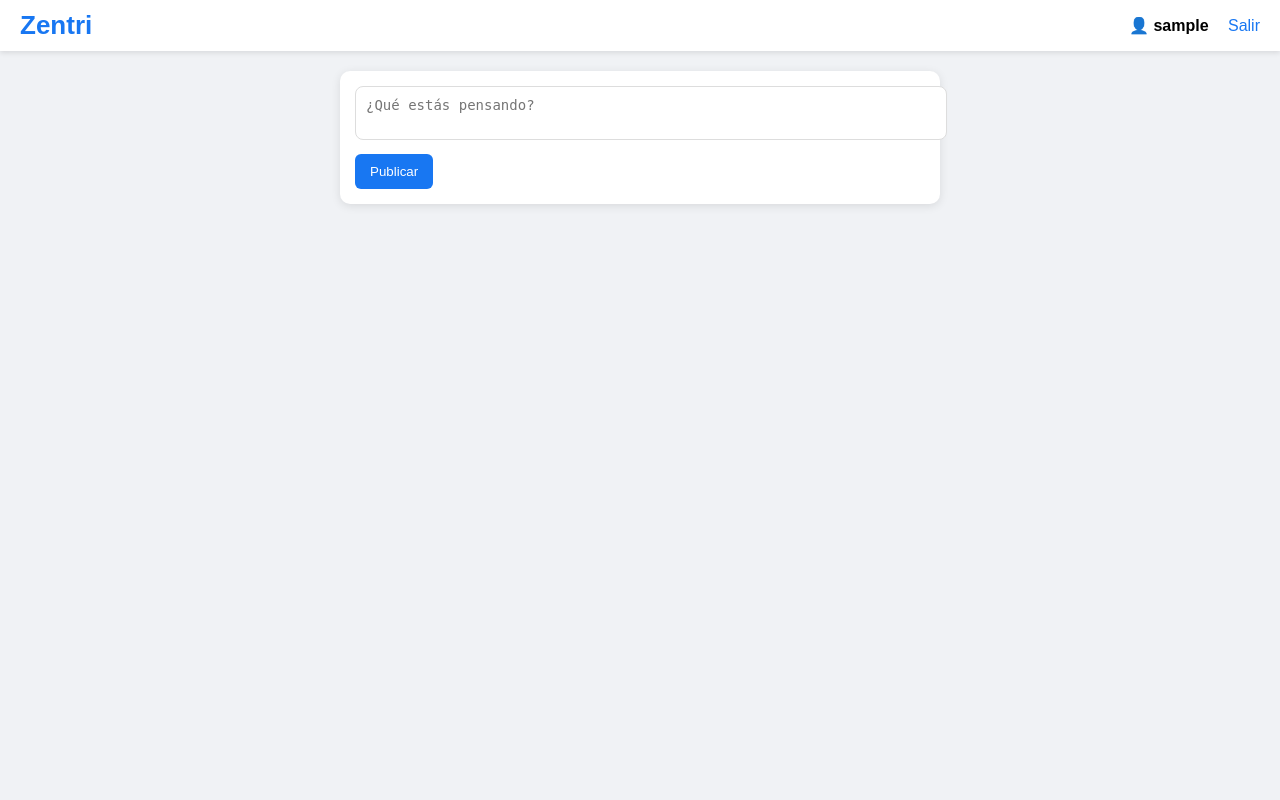
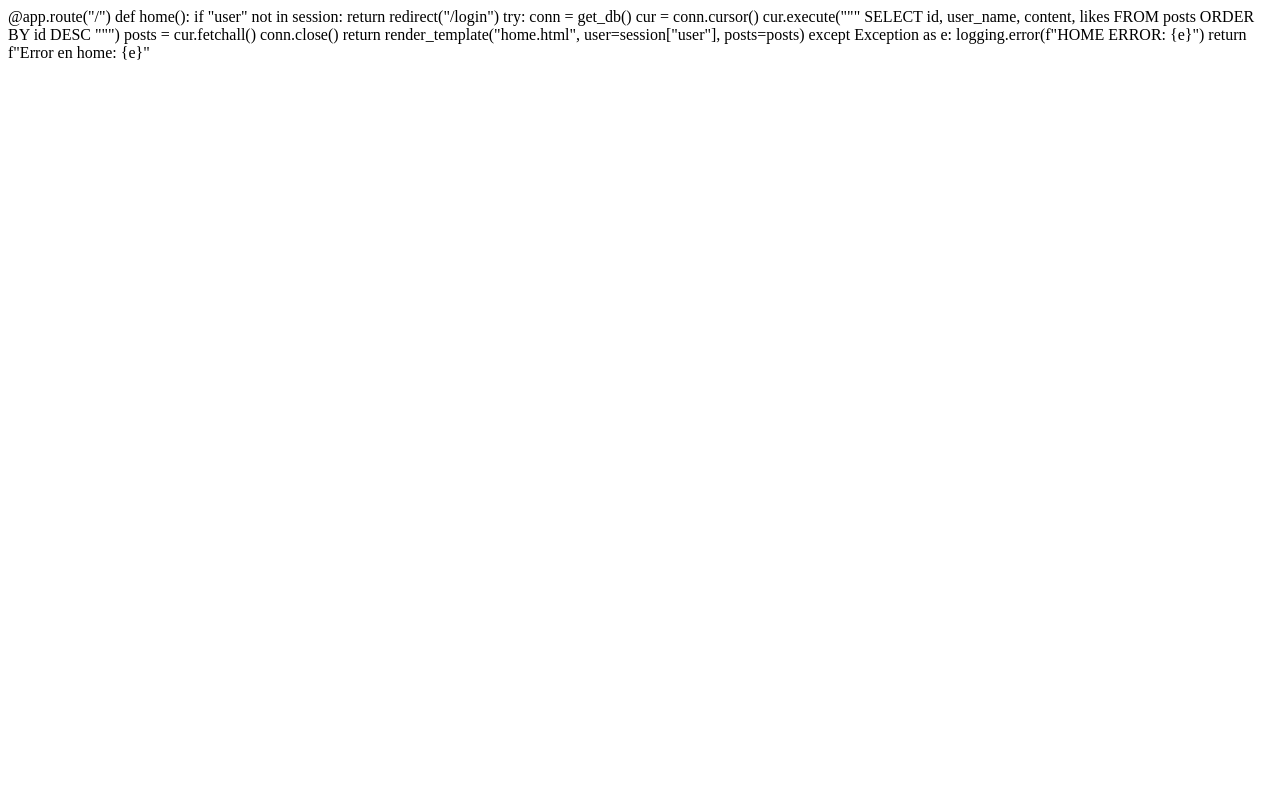
Before and after one commit to deleongalindo24-lgtm/mibook, a Flask app: page / in a window 1280 px wide. Run offline with Flask 3, Linux system fonts and the light colour scheme; the visitor is signed in with stand-in values (Sample User, id 1); data that the repository does not hold is empty; some libraries are stand-ins or nearby versions.

Commit message:
Update home.html

```diff
--- a/templates/home.html
+++ b/templates/home.html
@@ -1,176 +1,23 @@
-<!DOCTYPE html>
-<html>
-<head>
-    <title>Zentri</title>
+@app.route("/")
+def home():
+    if "user" not in session:
+        return redirect("/login")
 
-    <style>
-        body {
-            margin: 0;
-            font-family: Arial, sans-serif;
-            background: #f0f2f5;
-        }
+    try:
+        conn = get_db()
+        cur = conn.cursor()
 
-        /* TOP BAR */
-        .topbar {
-            background: white;
-            padding: 10px 20px;
-            display: flex;
-            justify-content: space-between;
-            align-items: center;
-            box-shadow: 0 2px 5px rgba(0,0,0,0.1);
-        }
+        cur.execute("""
+            SELECT id, user_name, content, likes
+            FROM posts
+            ORDER BY id DESC
+        """)
 
-        .logo {
-            font-size: 26px;
-            font-weight: bold;
-            color: #1877f2;
-        }
+        posts = cur.fetchall()
+        conn.close()
 
-        .user {
-            font-weight: bold;
-        }
+        return render_template("home.html", user=session["user"], posts=posts)
 
-        .logout {
-            color: #1877f2;
-            text-decoration: none;
-            margin-left: 15px;
-        }
-
-        /* CONTAINER */
-        .container {
-            width: 600px;
-            margin: 20px auto;
-        }
-
-        /* POST BOX */
-        .post-box {
-            background: white;
-            padding: 15px;
-            border-radius: 10px;
-            box-shadow: 0 2px 10px rgba(0,0,0,0.1);
-            margin-bottom: 20px;
-        }
-
-        textarea {
-            width: 100%;
-            padding: 10px;
-            border: 1px solid #ddd;
-            border-radius: 8px;
-            resize: none;
-            font-size: 14px;
-        }
-
-        .btn-post {
-            background: #1877f2;
-            color: white;
-            border: none;
-            padding: 10px 15px;
-            border-radius: 6px;
-            margin-top: 10px;
-            cursor: pointer;
-        }
-
-        .btn-post:hover {
-            background: #166fe5;
-        }
-
-        /* POST CARD */
-        .post {
-            background: white;
-            padding: 15px;
-            border-radius: 10px;
-            margin-bottom: 15px;
-            box-shadow: 0 2px 10px rgba(0,0,0,0.1);
-        }
-
-        .post-user {
-            font-weight: bold;
-            margin-bottom: 5px;
-        }
-
-        .post-content {
-            margin-bottom: 10px;
-        }
-
-        /* LIKE BUTTON */
-        .like {
-            color: #1877f2;
-            text-decoration: none;
-            font-weight: bold;
-        }
-
-        .like:hover {
-            text-decoration: underline;
-        }
-
-        /* COMMENTS */
-        .comment-box {
-            margin-top: 10px;
-        }
-
-        .comment-input {
-            width: 100%;
-            padding: 8px;
-            border: 1px solid #ddd;
-            border-radius: 6px;
-        }
-
-        .comment {
-            background: #f0f2f5;
-            padding: 5px;
-            margin-top: 5px;
-            border-radius: 5px;
-            font-size: 13px;
-        }
-    </style>
-</head>
-
-<body>
-
-<!-- TOP BAR -->
-<div class="topbar">
-    <div class="logo">Zentri</div>
-
-    <div>
-        <span class="user">👤 {{ user }}</span>
-        <a class="logout" href="/logout">Salir</a>
-    </div>
-</div>
-
-<!-- CONTAINER -->
-<div class="container">
-
-    <!-- CREAR POST -->
-    <div class="post-box">
-        <form method="POST" action="/post">
-            <textarea name="content" placeholder="¿Qué estás pensando?" required></textarea>
-            <button class="btn-post" type="submit">Publicar</button>
-        </form>
-    </div>
-
-    <!-- POSTS -->
-    {% for post in posts %}
-    <div class="post">
-
-        <div class="post-user">{{ post[1] }}</div>
-        <div class="post-content">{{ post[2] }}</div>
-
-        <div>
-            ❤️ {{ post[3] }} likes |
-            <a class="like" href="/like/{{ post[0] }}">Me gusta</a>
-        </div>
-
-        <!-- COMENTAR -->
-        <div class="comment-box">
-            <form method="POST" action="/comment/{{ post[0] }}">
-                <input class="comment-input" name="comment" placeholder="Escribe un comentario..." required>
-            </form>
-        </div>
-
-    </div>
-    {% endfor %}
-
-</div>
-
-</body>
-</html>
+    except Exception as e:
+        logging.error(f"HOME ERROR: {e}")
+        return f"Error en home: {e}"
```
